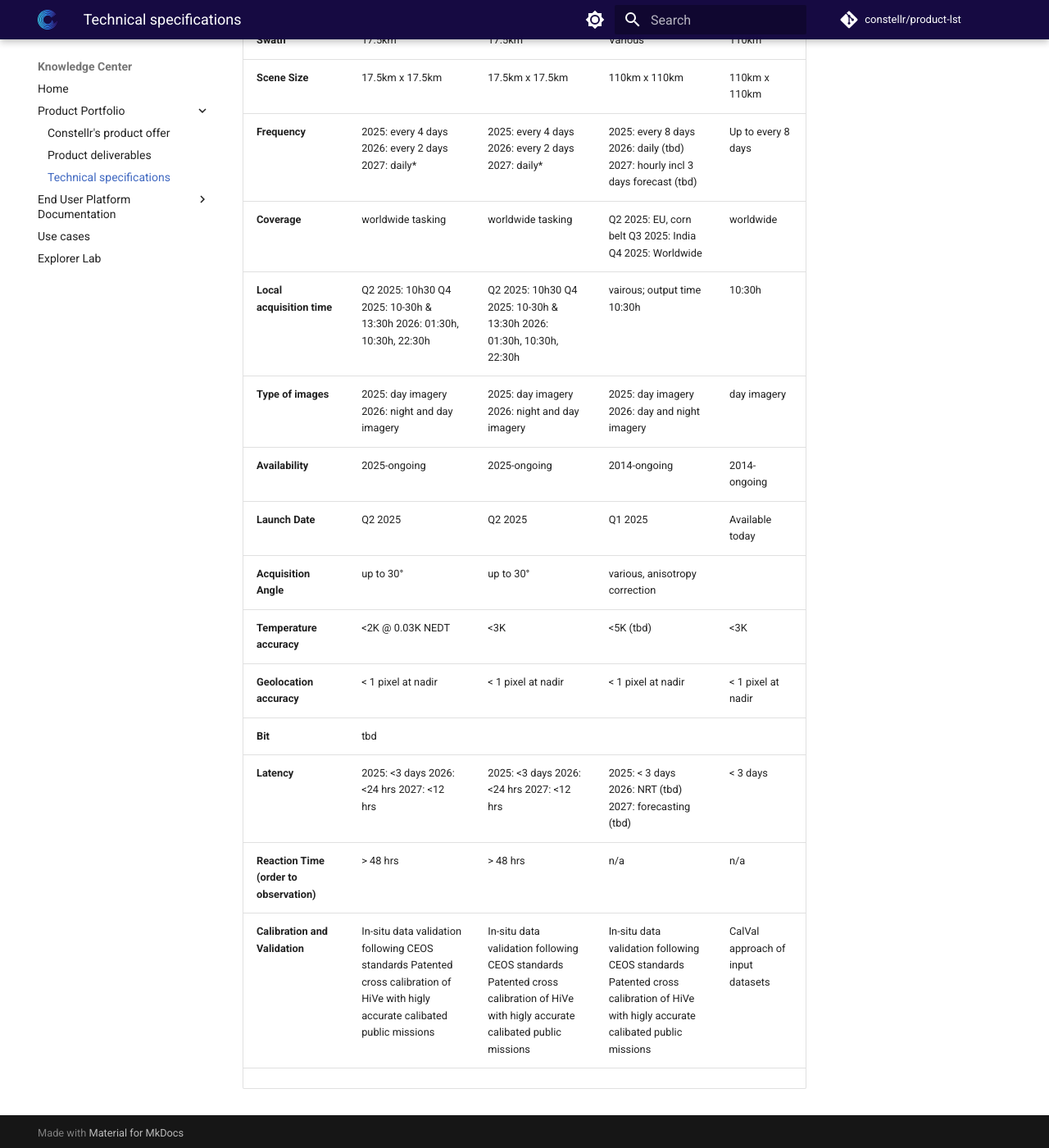
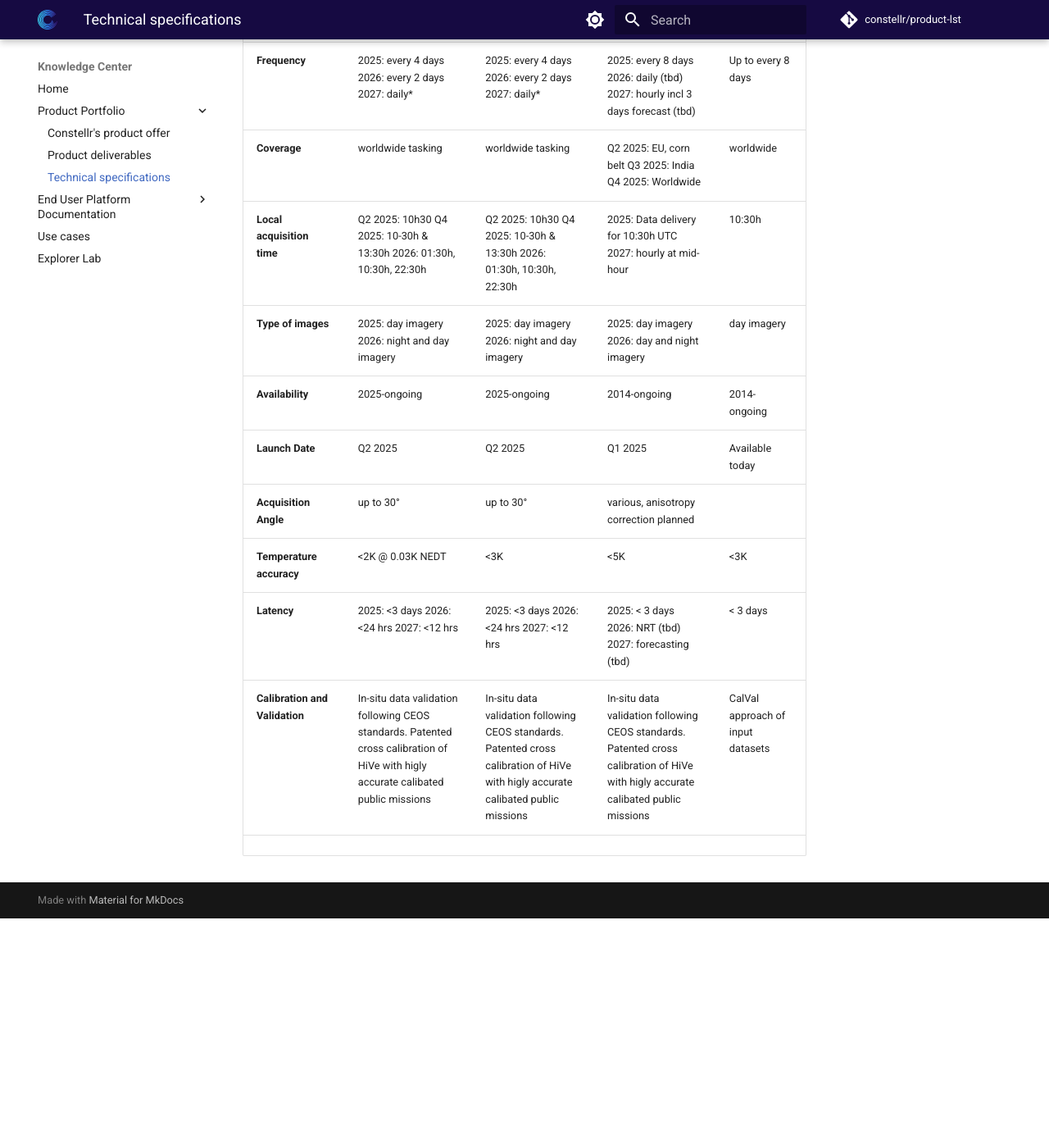
Before and after one commit to constellr/product-lst, an MkDocs documentation site: the page built from docs/Technical-specification.md, in a window 1280 px wide and 1400 px high, scrolled down 351 px. Shown: the whole window at 82% size. Built offline with MkDocs 1.6.1 and Material for MkDocs 9.7.7, drawn with Linux system fonts in a browser that asks for light colours; comment, search, counter and statistics services are not loaded; the version menu is left out; after the commit the page ends 1471 px from its top, so only the background shows below that; some of the changed text lies outside the part shown.

Commit message:
Refine technical specifications in documentation for clarity and consistency

```diff
--- a/docs/Technical-specification.md
+++ b/docs/Technical-specification.md
@@ -4,20 +4,16 @@
 | Characteristics                      | **LSTprecision**                                                                                                                      | **LSTzoom**                                                              | LSTfusion                                                                    | **LST30**                             |
 |--------------------------------------|-----------------------------------------------------------------------------------------------------------------------------------|----------------------------------------------------------------------|------------------------------------------------------------------------------|-----------------------------------|
 | **Spatial Resolution**                   | 30m                                                                                                                               | 10m                                                                  | 30m                                                                          | 30m                               |
-| **Native Resolution / GSD**              | 30m                                                                                                                               | 30m                                                                  | Various                                                                      | 100m                              |
 | **Swath**                                | 17.5km                                                                                                                            | 17.5km                                                               | Various                                                                      | 110km                             |
 | **Scene Size**                           | 17.5km x 17.5km                                                                                                                   | 17.5km x 17.5km                                                      | 110km x 110km                                                                | 110km x 110km                     |
 | **Frequency**                            | 2025: every 4 days 2026: every 2 days 2027: daily*                                                                                | 2025: every 4 days 2026: every 2 days 2027: daily*                   | 2025: every 8 days 2026: daily (tbd) 2027: hourly incl 3 days forecast (tbd) | Up to every 8 days                |
 | **Coverage**                             | worldwide tasking                                                                                                                 | worldwide tasking                                                    | Q2 2025: EU, corn belt Q3 2025: India Q4 2025: Worldwide                     | worldwide                         |
-| **Local acquisition time**               | Q2 2025: 10h30 Q4 2025: 10-30h & 13:30h 2026: 01:30h, 10:30h, 22:30h                                                              | Q2 2025: 10h30 Q4 2025: 10-30h & 13:30h 2026: 01:30h, 10:30h, 22:30h | vairous; output time 10:30h                                                  | 10:30h                            |
+| **Local acquisition time**               | Q2 2025: 10h30 Q4      2025: 10-30h & 13:30h       2026: 01:30h, 10:30h, 22:30h                                                              | Q2 2025: 10h30 Q4 2025: 10-30h & 13:30h 2026: 01:30h, 10:30h, 22:30h | 2025: Data delivery for 10:30h UTC 2027: hourly at mid-hour                                                 | 10:30h                            |
 | **Type of images**                       | 2025: day imagery 2026: night and day imagery                                                                                     | 2025: day imagery 2026: night and day imagery                        | 2025: day imagery 2026: day and night imagery                                | day imagery                       |
 | **Availability**                         | 2025-ongoing                                                                                                                      | 2025-ongoing                                                         | 2014-ongoing                                                                 | 2014-ongoing                      |
 | **Launch Date**                         | Q2 2025                                                                                                                           | Q2 2025                                                              | Q1 2025                                                                      | Available today                   |
-| **Acquisition Angle**                    | up to 30°                                                                                                                         | up to 30°                                                            | various, anisotropy correction                                               |                                   |
-| **Temperature accuracy**                 | <2K @ 0.03K NEDT                                                                                                                  | <3K                                                                  | <5K (tbd)                                                                    | <3K                               |
-| **Geolocation accuracy**                 | < 1 pixel at nadir                                                                                                                | < 1 pixel at nadir                                                   | < 1 pixel at nadir                                                           | < 1 pixel at nadir                |
-| **Bit**                                  | tbd                                                                                                                               |                                                                      |                                                                              |                                   |
+| **Acquisition Angle**                    | up to 30°                                                                                                                         | up to 30°                                                            | various, anisotropy correction planned                                               |                                   |
+| **Temperature accuracy**                 | <2K @ 0.03K NEDT                                                                                                                  | <3K                                                                  | <5K                                                                     | <3K                               |
 | **Latency**                              | 2025: <3 days 2026: <24 hrs 2027: <12 hrs                                                                                         | 2025: <3 days 2026: <24 hrs 2027: <12 hrs                            | 2025: < 3 days 2026: NRT (tbd) 2027: forecasting (tbd)                       | < 3 days                          |
-| **Reaction Time (order to observation)** | > 48 hrs                                                                                                                          | > 48 hrs                                                             | n/a                                                                          | n/a                               |
-| **Calibration and Validation**           | In-situ data validation following CEOS standards Patented cross calibration of HiVe with higly accurate calibated public missions | In-situ data validation following CEOS standards Patented cross calibration of HiVe with higly accurate calibated public missions |In-situ data validation following CEOS standards Patented cross calibration of HiVe with higly accurate calibated public missions                                                                              | CalVal approach of input datasets |
+| **Calibration and Validation**           | In-situ data validation following CEOS standards.  Patented cross calibration of HiVe with higly accurate calibated public missions | In-situ data validation following CEOS standards. Patented cross calibration of HiVe with higly accurate calibated public missions |In-situ data validation following CEOS standards. Patented cross calibration of HiVe with higly accurate calibated public missions                                                                              | CalVal approach of input datasets |
 |                                      |                                                                                                                                   |                                                                      |                                                                              |                                   |
```
